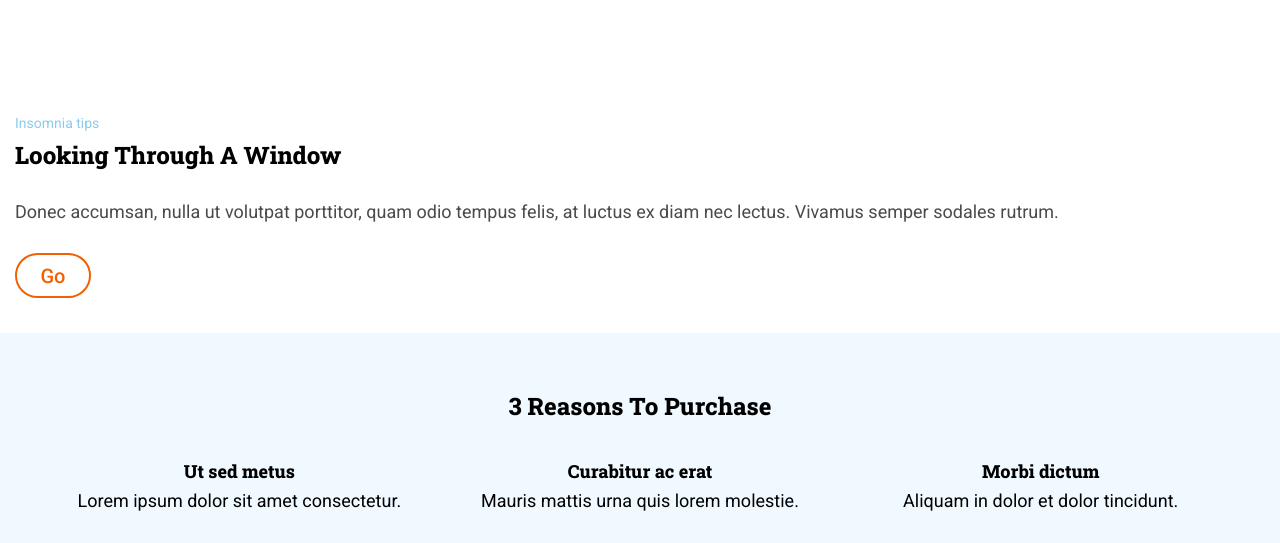
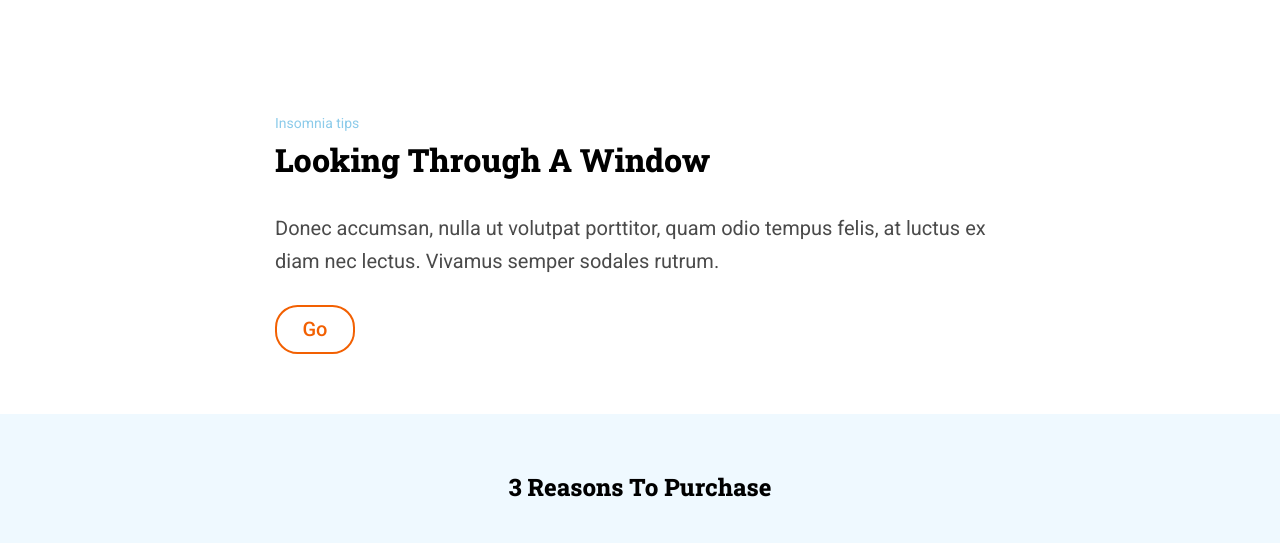
Before and after one commit to nayraromero/Anonymus-proxy, a website: page src/html/index.html in a window 1280 px wide. Shown: the part 746-1289 px from the top of the page. Drawn offline with nearby package versions, Linux system fonts and the light colour scheme; files that its build step writes are made by us from their sources; files whose address does not match are found by name.

Commit message:
section-1 responsive finished

```diff
--- a/src/html/partials/section-1.html
+++ b/src/html/partials/section-1.html
@@ -9,5 +9,7 @@
         Donec accumsan, nulla ut volutpat porttitor, quam odio tempus felis, at luctus ex diam nec lectus. Vivamus
         semper sodales rutrum.
     </p>
-    <button class="section-1__button">Go</button>
+    <div class="section-1__button">
+        <a href="#" class="section-1__button__link">Go</a>
+    </div>
 </section>
--- a/src/scss/layout/_section-1.scss
+++ b/src/scss/layout/_section-1.scss
@@ -1,45 +1,73 @@
-:root{
-    --title-font: 'Roboto Slab', serif;
-    --regular-font:'Roboto', sans-serif;
+:root {
+  --title-font: "Roboto Slab", serif;
+  --regular-font: "Roboto", sans-serif;
 }
-.section-1{
+.section-1 {
   padding: 25px 15px 0px 15px;
-    &__p{
+  @media all and (min-width:768px){
+    padding-left:39px;
+    padding-right:39px;
+  }
+  @media all and (min-width:1200px){
+    padding-left:275px;
+    padding-right:275px;
+  }
+  &__p {
     padding-top: 37px;
     padding-bottom: 10px;
     font-family: var(--regular-font);
     color: #8ccbea;
     font-size: 14px;
   }
-    &__title{
+  &__title {
     font-size: 24px;
     font-family: var(--title-font);
     font-weight: 800;
     text-transform: capitalize;
     line-height: 1.25;
+    @media all and (min-width:768px){
+        font-size: 26px;
       }
-    &__subtitle{
+      @media all and (min-width:1200px){
+        font-size: 32px;
+      }
+  }
+  &__subtitle {
     padding-top: 20px;
     font-family: var(--regular-font);
     color: #4a4a4a;
     font-size: 18px;
     line-height: 1.67;
-    @media all and (min-width:768px){
+    @media all and (min-width: 768px) {
       padding-top: 27px;
+      font-size: 20px;
+    }
+    @media all and (min-width:1200px){
+        padding-top: 32px;
+        font-size: 20px;
       }
   }
-    &__button{
-        margin-top: 26px;
-        margin-bottom: 35px;
-        color: #f26002;
+  &__button {
     border: 2px solid #f26002;
     background-color: white;
     border-radius: 22.5px;
     height: 45px;
     width: 76px;
+    cursor: pointer;
+    display: flex;
+    align-items: center;
+    justify-content: center;
+    margin-bottom: 45px;
+    margin-top: 26px;
+    @media all and (min-width: 768px) {
+        margin-bottom: 60px;
+      }
+    &__link {
+      text-decoration: none;
       font-size: 20px;
       font-family: var(--regular-font);
       font-weight: 500;
-        cursor: pointer;
+      color: #f26002;
     }
   }
+}
```
Also changed, not shown: src/html/partials/section-2.html (+0 -2 lines). Lines whose indentation alone changed are shown as unchanged.
